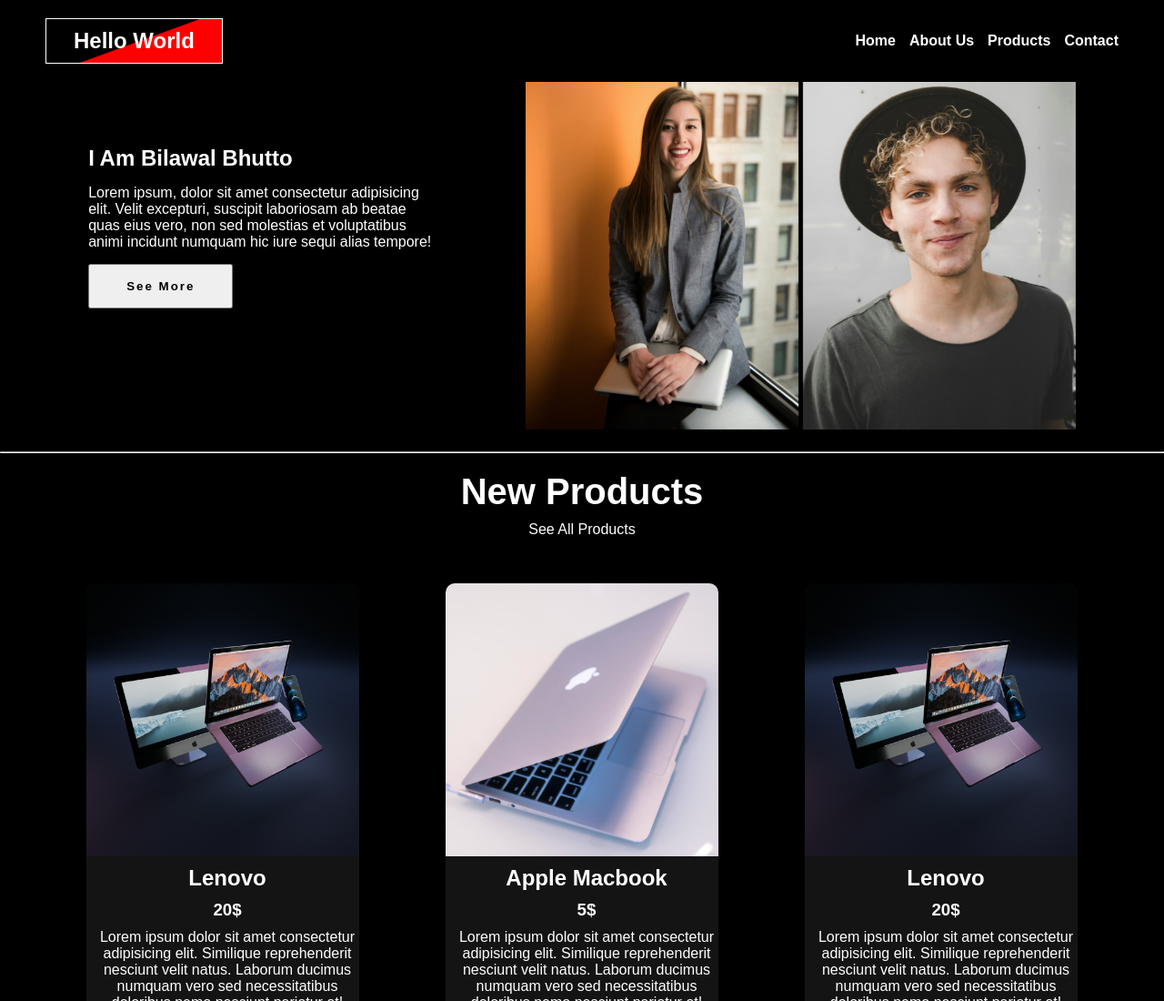
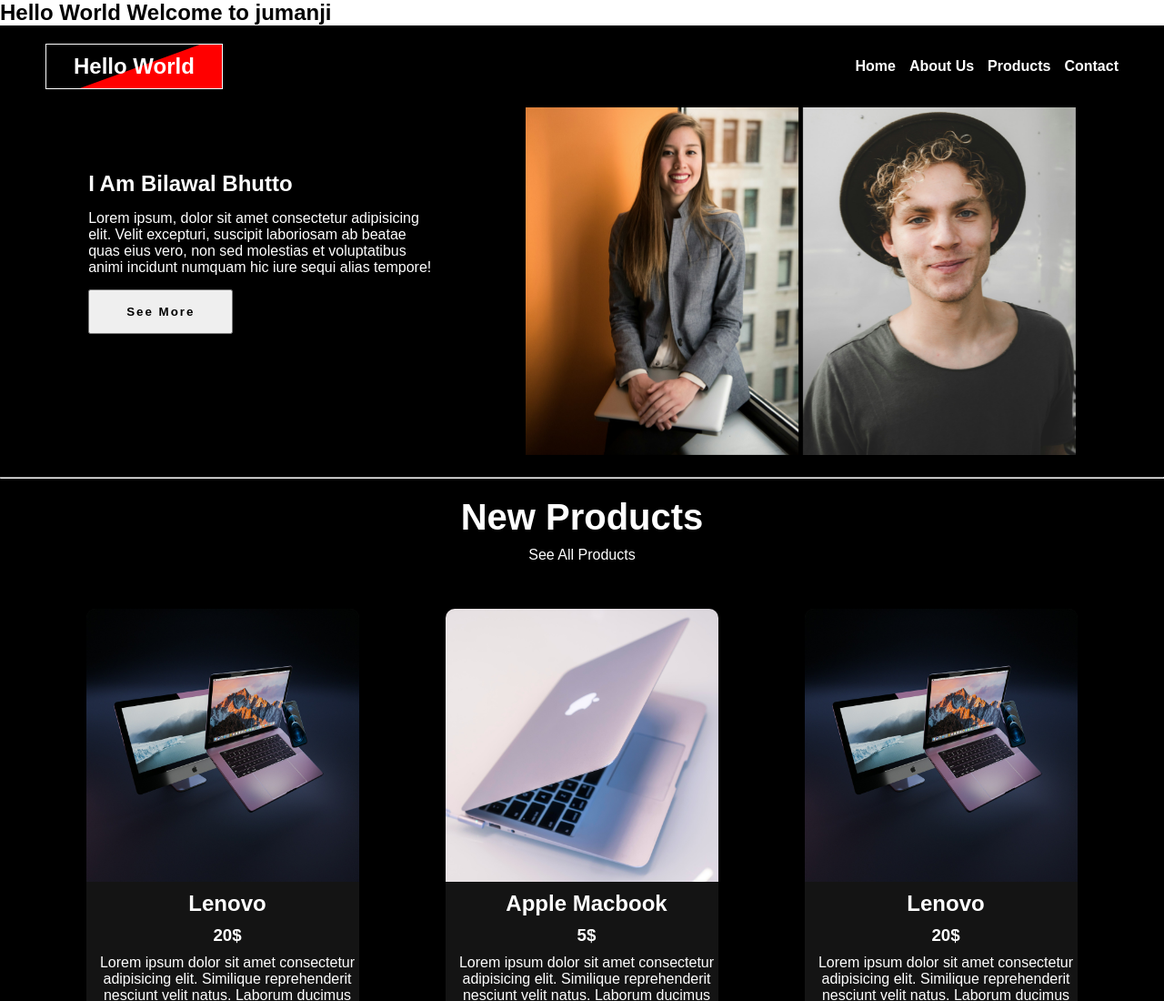
Before and after one commit to kingkhan1zb/html_revise, a plain HTML site: page index.html in a window 1280 px wide. Shown: the top 1100 px of the page at 91% size. Drawn offline with Linux system fonts and the light colour scheme.

Commit message:
Welcome ka message add kardia hn mene

```diff
--- a/index.html
+++ b/index.html
@@ -14,6 +14,7 @@
 
 <body>
 
+    <h2>Hello World Welcome to jumanji</h2>
     <!-- Header Starts -->
     <header>
         <div class="logo">
```
